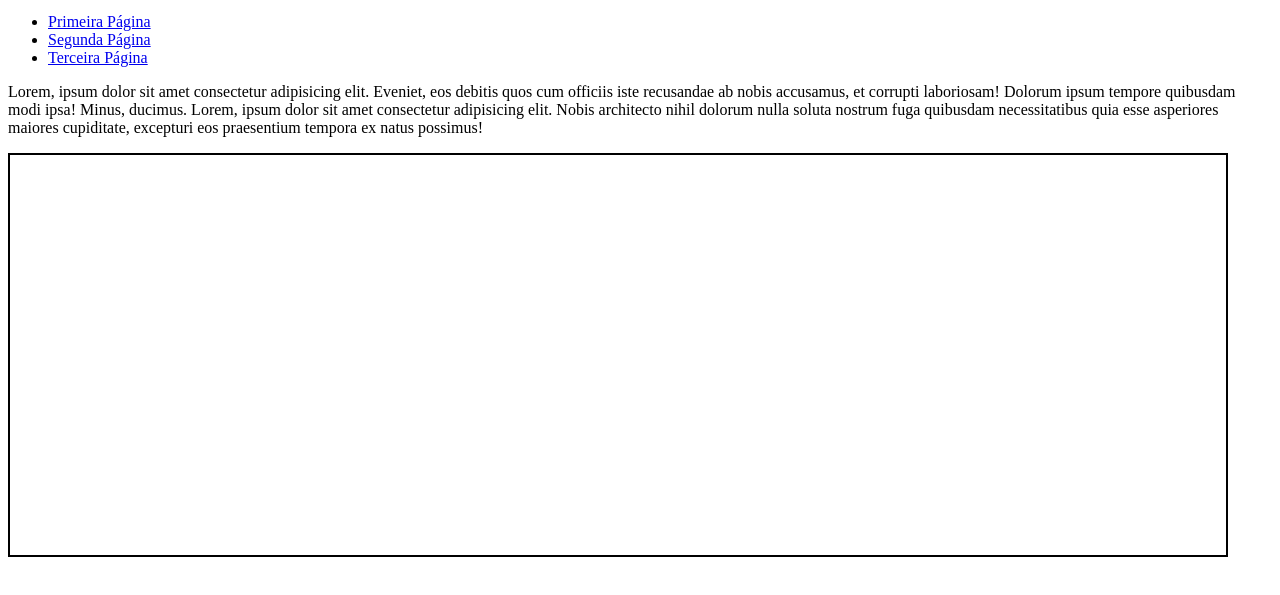
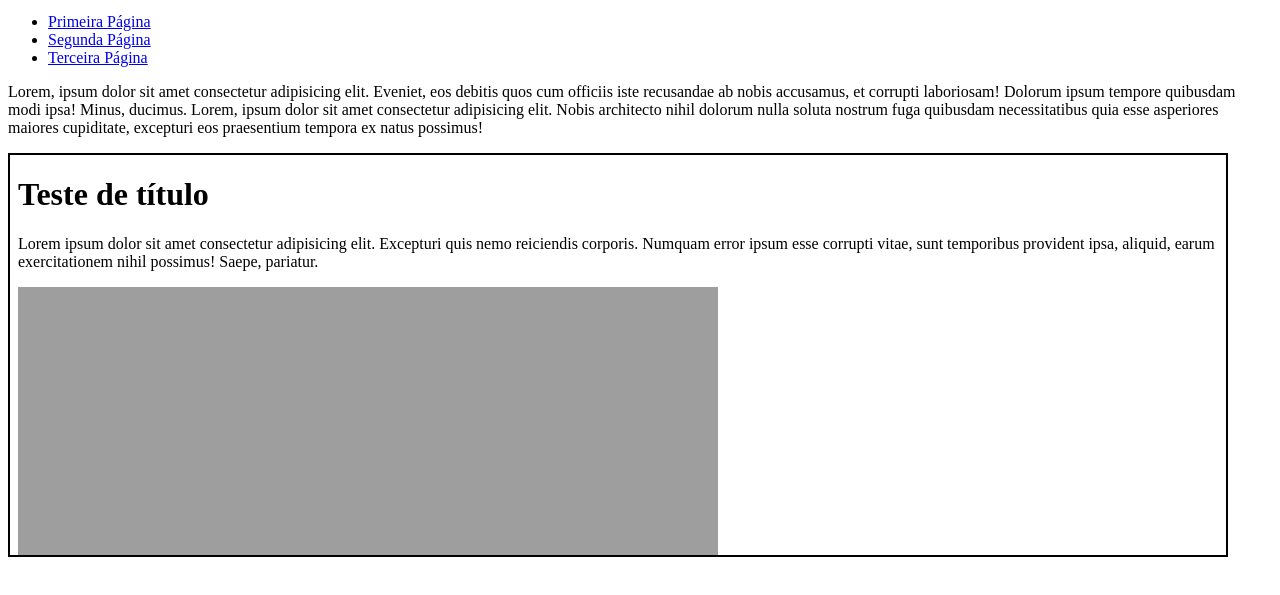
Before and after one commit to mateusgdmelo/html-css, a plain HTML site: page exercicios/ex024/iframe003.html in a window 1280 px wide. Shown: the part 137-732 px from the top of the page. Drawn offline with Linux system fonts and the light colour scheme.

Commit message:
atualizando exercícios de iframes

```diff
--- a/exercicios/ex024/iframe003.html
+++ b/exercicios/ex024/iframe003.html
@@ -24,6 +24,6 @@
 
     <p>Lorem, ipsum dolor sit amet consectetur adipisicing elit. Eveniet, eos debitis quos cum officiis iste recusandae ab nobis accusamus, et corrupti laboriosam! Dolorum ipsum tempore quibusdam modi ipsa! Minus, ducimus. Lorem, ipsum dolor sit amet consectetur adipisicing elit. Nobis architecto nihil dolorum nulla soluta nostrum fuga quibusdam necessitatibus quia esse asperiores maiores cupiditate, excepturi eos praesentium tempora ex natus possimus!</p>
 
-    <iframe src="" frameborder="1" id="tela" name="frame"></iframe>
+    <iframe id="tela" name="frame" srcdoc="<h1>Teste de título</h1><p>Lorem ipsum dolor sit amet consectetur adipisicing elit. Excepturi quis nemo reiciendis corporis. Numquam error ipsum esse corrupti vitae, sunt temporibus provident ipsa, aliquid, earum exercitationem nihil possimus! Saepe, pariatur.</p><img src='https://images.unsplash.com/photo-1725981862110-b973a134a0bd?q=80&w=1470&auto=format&fit=crop&ixlib=rb-4.0.3&ixid=M3wxMjA3fDB8MHxwaG90by1wYWdlfHx8fGVufDB8fHx8fA%3D%3D' width='700px'>"></iframe>
 </body>
 </html>
```
